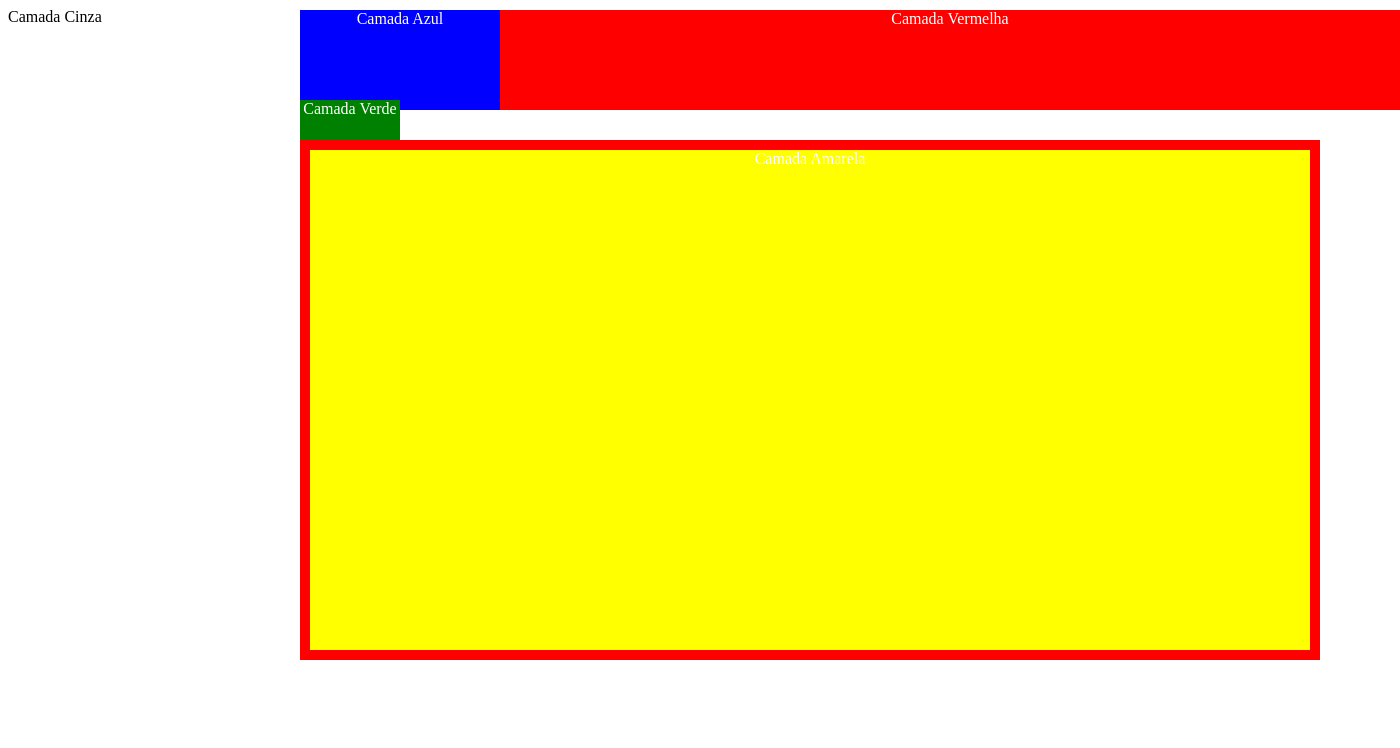
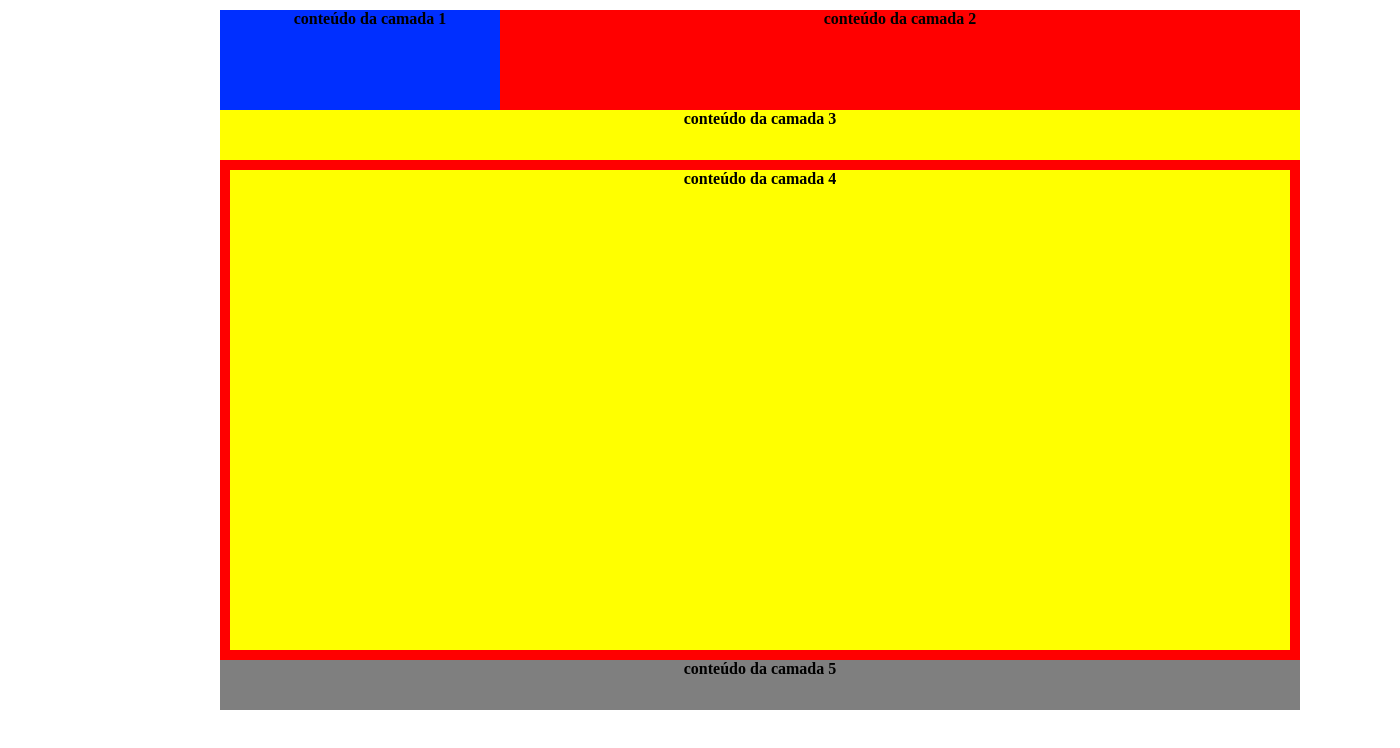
Before and after one commit to araujobrito/Exercicio-Proa-2026, a plain HTML site: page Exercicio HTML/absoluto.html in a window 1280 px wide. Shown: the whole page, 1400 px wide, since content can reach past the window. Drawn offline with Linux system fonts and the light colour scheme; files that its build step writes are made by us from their sources.

Commit message:
excercio 6

```diff
--- a/Exercicio CSS/absoluto.css
+++ b/Exercicio CSS/absoluto.css
@@ -1,45 +1,54 @@
-#azul{
-    position:absolute;
-    width: 200px;
+*{
+margin: 0;
+padding: 0;
+box-sizing: border-box;
+text-align: center;
+font-weight: 700;
+
+}
+#camada1{
+    background-color: rgb(0,47,255);
+    width: 300px;
     height: 100px;
-    background-color: blue;
-    top: 10px;
-    left: 300px;
-    color: white;
-    text-align: center;
-    z-index: 1;
+    position: absolute;
+    left: 220px;
+    top:10px;
+
 }
-#vermelha{
-    position:absolute;
-    width: 900px;
+#camada2{
+    background-color: rgb(255,0,0);
+    width: 800px;
     height: 100px;
-    background-color: red;
-    top: 10px;
+    position: absolute;
     left: 500px;
-    color: white;
-    text-align: center;
-    z-index: 1;
+    top:10px;
+
 }
- #verde{
+#camada3{
+    background-color: rgb(255,255,0);
+    width: 1080px;
+    height: 50px;
     position: absolute;
-    width: 100px;
+    left: 220px;
+    top: 110px;
+
+}
+#camada4{
+    background-color: rgb(255,255,0);
+    width: 1080px;
+    height: 500px;
+    position: absolute;
+    border: 10px solid red;
+    left: 220px;
+    top: 160px;
+
+}
+#camada5{
+    background-color: rgb(127,127,127);
+    width: 1080px;
     height: 50px;
-    background-color: green;
-    top: 100px;
-    left: 300px;
-    color: white;
-    text-align: center;
-    z-index: 1;
-    }
-#amarela{
-        position: absolute;
-        width:1000px;
-        height: 500px;
-        background-color: yellow;
-        border:10px solid red;
-        top: 140px;
-        left: 300px;
-        color: white;
-        text-align: center;
-        z-index: 1;
-    }
+    position: absolute;
+    left: 220px;
+    top: 660px;
+
+}
--- a/Exercicio HTML/absoluto.html
+++ b/Exercicio HTML/absoluto.html
@@ -1,16 +1,19 @@
 <!DOCTYPE html>
-<html lang="pt-br">
+<html lang="pt-BR">
 <head>
     <meta charset="UTF-8">
     <meta name="viewport" content="width=device-width, initial-scale=1.0">
-    <title>Absoluto</title>
+    <title>Absoluto Execicio 2</title>
     <link rel="stylesheet" href="absoluto.css" type="text/css">
+
 </head>
 <body>
-    <div id="azul"> Camada Azul</div>
-    <div id="vermelha"> Camada Vermelha</div>
-    <div id="verde"> Camada Verde</div>
-    <div id="amarela"> Camada Amarela</div>
-    <div id="cinza"> Camada Cinza</div>
+
+    <div id="camada1">conteúdo da camada 1 </div>
+    <div id="camada2">conteúdo da camada 2 </div>
+    <div id="camada3">conteúdo da camada 3 </div>
+    <div id="camada4">conteúdo da camada 4 </div>
+    <div id="camada5">conteúdo da camada 5 </div>
+
 </body>
 </html>
```
Also changed, not shown: Exercicio HTML/Index.html (deleted, +0 -70 lines), Exercicio CSS/style.css (deleted).
